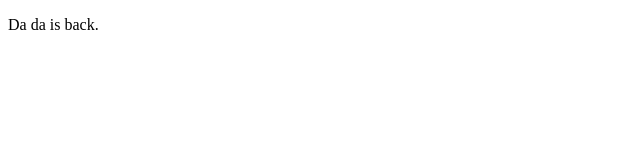
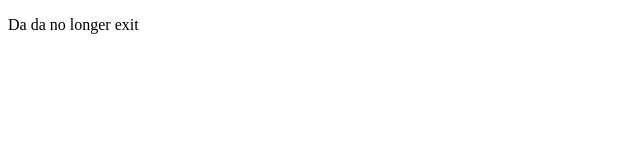
Before and after one commit to MinThuHtet/minthuhtet.github.io, a plain HTML site: page index.html in a window 1280 px wide. Shown: the full height of the page, 0-640 px from the left. Drawn offline with Linux system fonts and the light colour scheme.

Commit message:
Da da no longer exist text changed

```diff
--- a/index.html
+++ b/index.html
@@ -4,6 +4,6 @@
 	<title>Titile</title>
 </head>
 <body>
-	<p>Da da is back.</p>
+	<p> Da da no longer exit </p>
 </body>
 </html>
```
